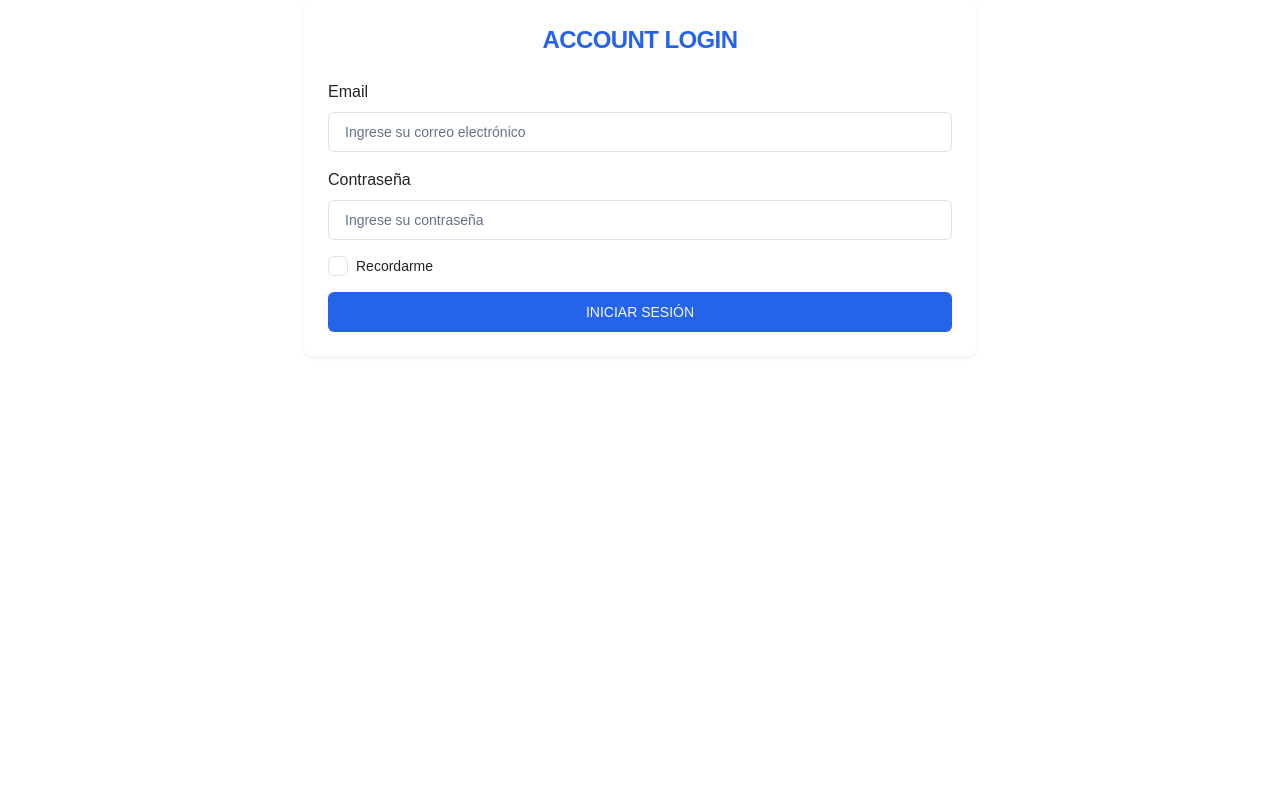
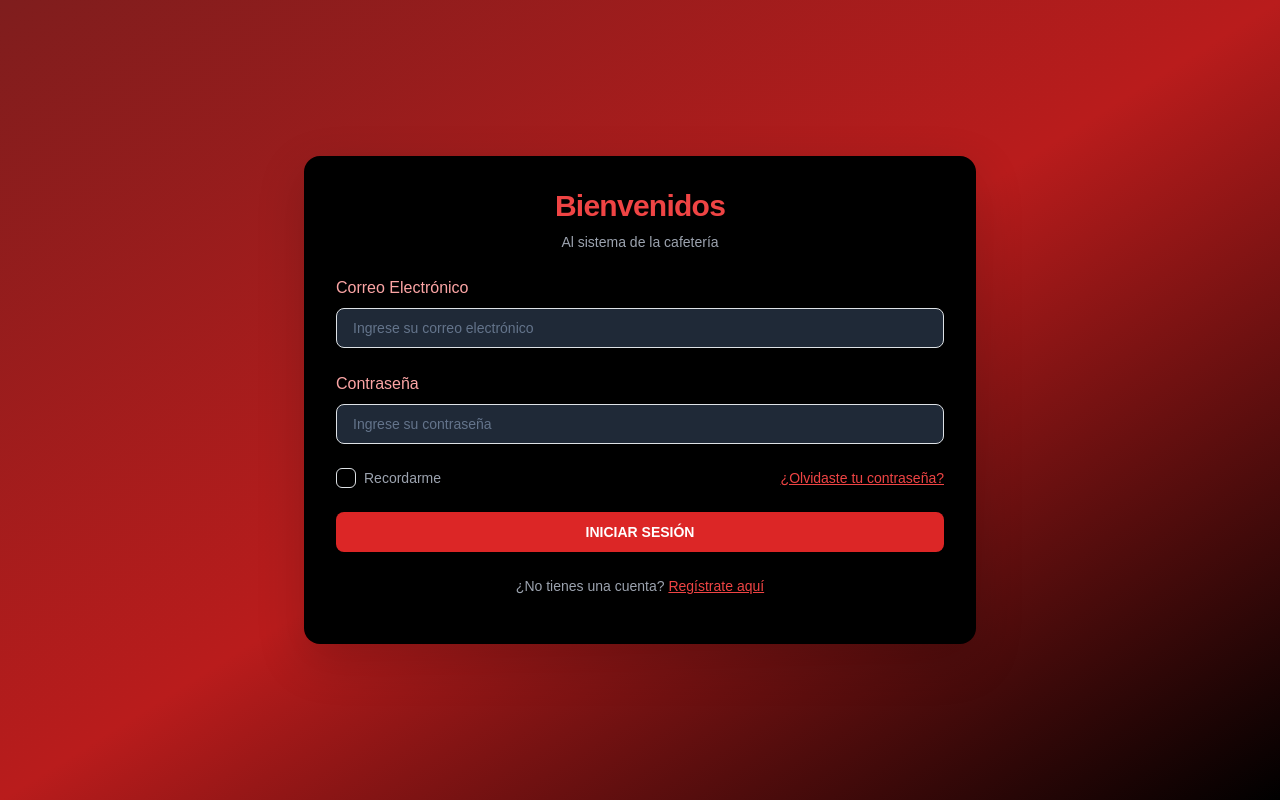
Before and after one commit to AlexZepeda21/frontend-react-web, a React (Create React App) app: page / in a window 1280 px wide. Built offline with nearby package versions, Linux system fonts and the light colour scheme.

Commit message:
login actualizacion de diseño y menu

```diff
--- a/src/Menus/Menuadmin.jsx
+++ b/src/Menus/Menuadmin.jsx
@@ -1,11 +1,22 @@
-import React from 'react';
-import { Home, TrendingUp, Users, Library, History, Video, Clock, ThumbsUp, Search, Camera, Grid, Bell, User, TicketPercent, MenuIcon, Menu, Disc2Icon } from 'lucide-react';
+import React, { useState } from 'react';
+import { Home, Users, Library, History, Clock, ThumbsUp, Search, Grid, Bell, User, Disc2Icon } from 'lucide-react';
 import { Outlet } from 'react-router-dom';
 
 const Layout = () => {
+    const [userMenuOpen, setUserMenuOpen] = useState(false);
+
+    const toggleUserMenu = () => {
+        setUserMenuOpen(!userMenuOpen);
+    };
+
+    const handleLogout = () => {
+        // Lógica para cerrar sesión
+        console.log("Cerrar sesión");
+    };
+
     return (
         <div className="flex h-screen">
-            <div className="w-64 border-r bg-white">
+            <div className="w-64 border-r bg-red-50">
                 <div className="m-3">
                     <img src="https://virtual3.itca.edu.sv/pluginfile.php/682735/mod_folder/intro/ITCA_2024_FC%20%281%29.jpg?1728999031342" alt="" />
                 </div>
@@ -13,21 +24,21 @@ const Layout = () => {
                     <a href="/" className="flex items-center space-x-2 font-bold text-xl text-red-600 mb-6">
                         <span>MENU DE ADMIN</span>
                     </a>
-                    <nav className="space-y-2 ">
-                        <NavItem href="/" icon={<Home className="w-4 h-4" />} text="Inicio" />
-                        <NavItem href="/../register-form" icon={<Users className="w-4 h-4" />} text="Agregar usuarios" />
+                    <nav className="space-y-2">
+                        <NavItem href="/" icon={<Home className="w-4 h-4 text-red-600" />} text="Inicio" />
+                        <NavItem href="/../register-form" icon={<Users className="w-4 h-4 text-red-600" />} text="Agregar usuarios" />
                         <div className="pt-4"></div>
-                        <NavItem href="/../admin/categoria_recetas" icon={<Library className="w-4 h-4" />} text="Recetas" />
-                        <NavItem href="/../admin/productos" icon={<Disc2Icon className="w-4 h-4" />} text="Productos" />
+                        <NavItem href="/../admin/categoria_recetas" icon={<Library className="w-4 h-4 text-red-600" />} text="Recetas" />
+                        <NavItem href="/../admin/productos" icon={<Disc2Icon className="w-4 h-4 text-red-600" />} text="Productos" />
                         <div className="pt-4"></div>
-                        <NavItem href="/history" icon={<History className="w-4 h-4" />} text="Historial de reservas" />
-                        <NavItem href="/watch-later" icon={<Clock className="w-4 h-4" />} text="Watch later" />
-                        <NavItem href="/liked-videos" icon={<ThumbsUp className="w-4 h-4" />} text="Liked videos" />
+                        <NavItem href="/history" icon={<History className="w-4 h-4 text-red-600" />} text="Historial de reservas" />
+                        <NavItem href="/watch-later" icon={<Clock className="w-4 h-4 text-red-600" />} text="Watch later" />
+                        <NavItem href="/liked-videos" icon={<ThumbsUp className="w-4 h-4 text-red-600" />} text="Liked videos" />
                     </nav>
                 </div>
             </div>
             <div className="flex-1">
-                <header className="flex items-center justify-between p-4 border-b">
+                <header className="flex items-center justify-between p-4 border-b bg-red-600 text-white">
                     <div className="w-96">
                         <div className="relative">
                             <input
@@ -38,16 +49,45 @@ const Layout = () => {
                             <Search className="absolute left-3 top-2.5 h-4 w-4 text-gray-400" />
                         </div>
                     </div>
-                    <div className="flex items-center space-x-4">
-                        <HeaderButton icon={<Grid className="h-4 w-4" />} />
-                        <HeaderButton icon={<Bell className="h-4 w-4" />} />
-                        <HeaderButton icon={<User className="h-4 w-4" />} />
+                    <div className="flex items-center space-x-4 relative">
+                        <HeaderButton icon={<Grid className="h-4 w-4 text-white" />} />
+                        <HeaderButton icon={<Bell className="h-4 w-4 text-white" />} />
+
+                        {/* Usuario con imagen y menú desplegable */}
+                        <div className="relative">
+                            <div
+                                className="flex items-center space-x-2 cursor-pointer"
+                                onClick={toggleUserMenu}
+                            >
+                                <img
+                                    src="https://via.placeholder.com/40"
+                                    alt="Usuario"
+                                    className="w-8 h-8 rounded-full"
+                                />
+                                <User className="h-4 w-4 text-white" />
+                            </div>
+                            {userMenuOpen && (
+                                <div className="absolute right-0 mt-2 w-48 bg-white rounded-lg shadow-lg">
+                                    <a
+                                        href="#"
+                                        className="block px-4 py-2 text-sm text-gray-700 hover:bg-red-100"
+                                    >
+                                        Perfil
+                                    </a>
+                                    <button
+                                        onClick={handleLogout}
+                                        className="block w-full text-left px-4 py-2 text-sm text-gray-700 hover:bg-red-100"
+                                    >
+                                        Cerrar sesión
+                                    </button>
+                                </div>
+                            )}
+                        </div>
                     </div>
                 </header>
 
-                {/* Aquí agregamos el Outlet */}
                 <main className="">
-                    <Outlet /> {/* Este es el lugar donde se cargará el contenido dinámico de las rutas hijas */}
+                    <Outlet />
                 </main>
             </div>
         </div>
@@ -57,7 +97,7 @@ const Layout = () => {
 const NavItem = ({ href, icon, text }) => (
     <a
         href={href}
-        className="flex items-center space-x-3 px-3 py-2 rounded-lg hover:bg-gray-100 text-sm"
+        className="flex items-center space-x-3 px-3 py-2 rounded-lg hover:bg-red-100 text-sm text-red-600"
     >
         {icon}
         <span>{text}</span>
@@ -65,7 +105,7 @@ const NavItem = ({ href, icon, text }) => (
 );
 
 const HeaderButton = ({ icon }) => (
-    <button className="p-2 rounded-full hover:bg-gray-100">
+    <button className="p-2 rounded-full hover:bg-red-500">
         {icon}
     </button>
 );
--- a/src/login-form.jsx
+++ b/src/login-form.jsx
@@ -5,7 +5,6 @@ import { Label } from '@radix-ui/react-label';
 import { Checkbox } from "./components/ui/checkbox";
 import { Button } from './components/ui/button';
 import { Input } from './components/ui/input';
-import { clsx } from 'clsx';
 import { API_BASE_URL } from './url';
 
 export default function Login() {
@@ -34,16 +33,13 @@ export default function Login() {
         localStorage.setItem('token', data.token);
         localStorage.setItem('id', data.id);
 
-        alert('Inicio de sesion exitoso.');
-
+        alert('Inicio de sesión exitoso.');
 
         if (data.tipo_usuario == 1) {
           navegar("./layout/Menuadmin");
-        }
-        else if (data.tipo_usuario == 2) {
+        } else if (data.tipo_usuario == 2) {
           navegar("./menus/Menuuser");
         }
-
       }
     } catch (error) {
       console.error('Error:', error);
@@ -54,39 +50,41 @@ export default function Login() {
   }
 
   return (
-    <div className="w-full sm:max-w-md md:max-w-lg lg:max-w-xl xl:max-w-2xl mx-auto p-6 space-y-6 bg-white rounded-lg shadow-sm">
+    <div className="min-h-screen flex items-center justify-center bg-gradient-to-br from-red-900 via-red-700 to-black">
+      <div className="w-full sm:max-w-md md:max-w-lg lg:max-w-xl xl:max-w-2xl mx-auto p-8 space-y-6 bg-black rounded-2xl shadow-lg">
         <div className="space-y-2 text-center">
-        <h1 className="text-2xl font-bold tracking-tight text-blue-600">
-          ACCOUNT LOGIN
-        </h1>
+          <h1 className="text-3xl font-bold tracking-tight text-red-500">Bienvenidos</h1>
+          <p className="text-sm text-gray-400">Al sistema de la cafetería</p>
         </div>
 
-      <form onSubmit={onSubmit} className="space-y-4">
+        <form onSubmit={onSubmit} className="space-y-6">
           {/* Campo de email */}
           <div className="space-y-2">
-          <Label htmlFor="correo">Email</Label>
+            <Label htmlFor="correo" className="text-red-300 font-medium">Correo Electrónico</Label>
             <Input
               id="correo"
               placeholder="Ingrese su correo electrónico"
               required
-            type="email" // Corregido
+              type="email"
               value={correo}
               onChange={(e) => setEmail(e.target.value)}
               disabled={isLoading}
+              className="border border-gray-700 bg-gray-800 rounded-lg p-3 text-gray-200 focus:ring focus:ring-red-500"
             />
           </div>
 
           {/* Campo de contraseña */}
           <div className="space-y-2">
-          <Label htmlFor="clave">Contraseña</Label>
+            <Label htmlFor="clave" className="text-red-300 font-medium">Contraseña</Label>
             <Input
               id="clave"
               placeholder="Ingrese su contraseña"
               required
-            type="password" // Corregido
+              type="password"
               value={clave}
               onChange={(e) => setPassword(e.target.value)}
               disabled={isLoading}
+              className="border border-gray-700 bg-gray-800 rounded-lg p-3 text-gray-200 focus:ring focus:ring-red-500"
             />
           </div>
 
@@ -95,26 +93,36 @@ export default function Login() {
             <div className="flex items-center space-x-2">
               <Checkbox
                 id="remember"
-              className="peer h-5 w-5 border border-gray-300 rounded-md checked:bg-blue-600"
+                className="peer h-5 w-5 border border-gray-700 rounded-md checked:bg-red-600"
               />
               <label
                 htmlFor="remember"
-              className="text-sm leading-none  peer-disabled:opacity-70"
+                className="text-sm text-gray-400 leading-none peer-disabled:opacity-70"
               >
                 Recordarme
               </label>
             </div>
+            <a href="#" className="text-sm text-red-500 hover:underline">¿Olvidaste tu contraseña?</a>
           </div>
 
           {/* Botón de inicio de sesión */}
           <Button
-          className="w-full bg-blue-600 hover:bg-blue-700"
+            className="w-full bg-red-600 hover:bg-red-700 text-white font-bold py-3 rounded-lg transition duration-300"
             disabled={isLoading}
             type="submit"
           >
             {isLoading ? 'Iniciando sesión...' : 'INICIAR SESIÓN'}
           </Button>
         </form>
+
+        {/* Texto de pie */}
+        <div className="text-center">
+          <p className="text-sm text-gray-400">
+            ¿No tienes una cuenta?{' '}
+            <a href="#" className="text-red-500 font-medium hover:underline">Regístrate aquí</a>
+          </p>
+        </div>
+      </div>
     </div>
   );
 }
```
Lines whose indentation alone changed are shown as unchanged.
